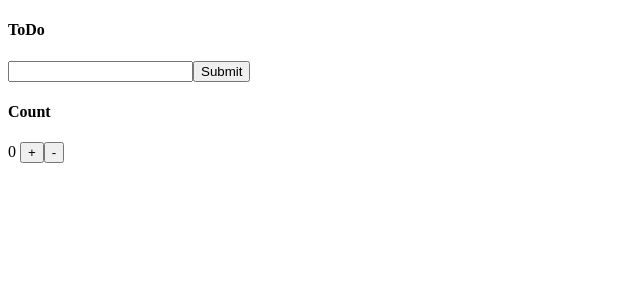
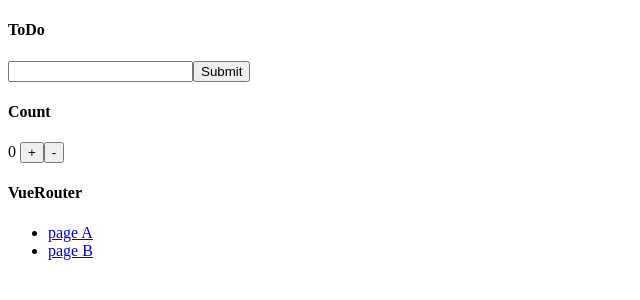
Before and after one commit to cc-Tanaka/vue-practice, a Vue app: page / in a window 1280 px wide. Shown: the top 300 px of the page, without its empty margins (0-640 px from the left). Built offline with nearby package versions, Linux system fonts and the light colour scheme.

Commit message:
VueRouter使ってみる

```diff
--- a/package.json
+++ b/package.json
@@ -10,6 +10,7 @@
   "dependencies": {
     "core-js": "^3.6.5",
     "vue": "^2.6.11",
+    "vue-router": "^3.4.9",
     "vuex": "^3.6.0"
   },
   "devDependencies": {
--- a/src/App.vue
+++ b/src/App.vue
@@ -22,6 +22,18 @@
       {{ count }}
       <button @click="increment">+</button>
       <button @click="decrement">-</button>
+    </div>
+    <div>
+      <h4>VueRouter</h4>
+      <ul>
+        <li>
+          <router-link to="/a">page A</router-link>
+        </li>
+        <li>
+          <router-link to="/b">page B</router-link>
+        </li>
+      </ul>
+      <router-view></router-view>
     </div>
   </div>
 </template>
--- a/src/main.js
+++ b/src/main.js
@@ -1,10 +1,12 @@
 import Vue from 'vue'
 import App from './App.vue'
 import store from './store/index.js'
+import router from './router/index.js'
 
 Vue.config.productionTip = false
 
 new Vue({
+  router,
   store,
   render: h => h(App),
 }).$mount('#app')
--- /dev/null
+++ b/src/router/index.js
@@ -0,0 +1,22 @@
+import Vue from 'vue'
+import VueRouter from 'vue-router'
+
+Vue.use(VueRouter)
+
+const PageA = {
+  template: '<div>Page A</div>'
+}
+
+const PageB = {
+  template: '<div>Page B</div>'
+}
+
+const routes = [
+  { path: '/a', component: PageA},
+  { path: '/b', component: PageB},
+]
+
+const router = new VueRouter({
+  routes
+})
+export default router;
```
Also changed, not shown: 1 other file (tests, documents, lock files or other folders).
